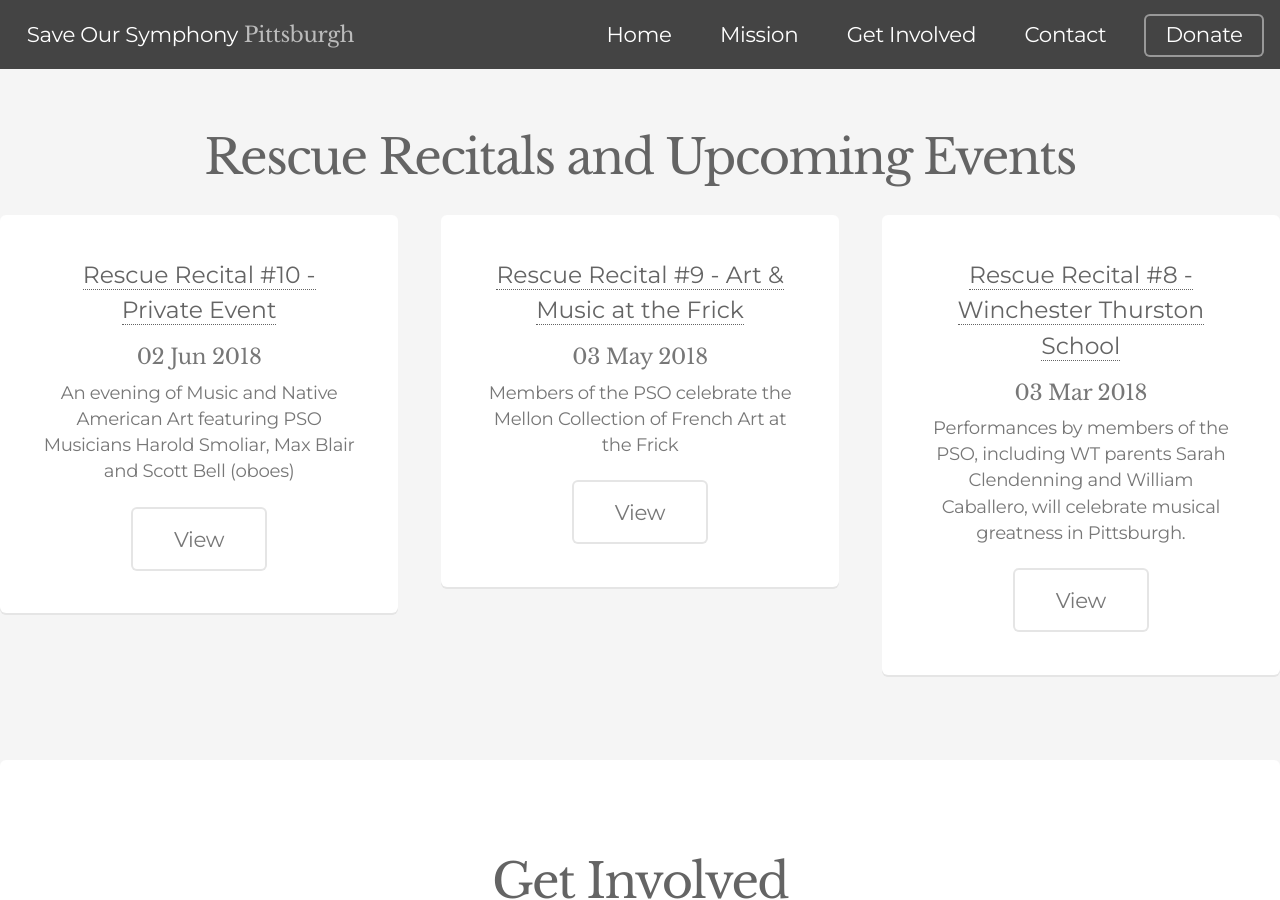
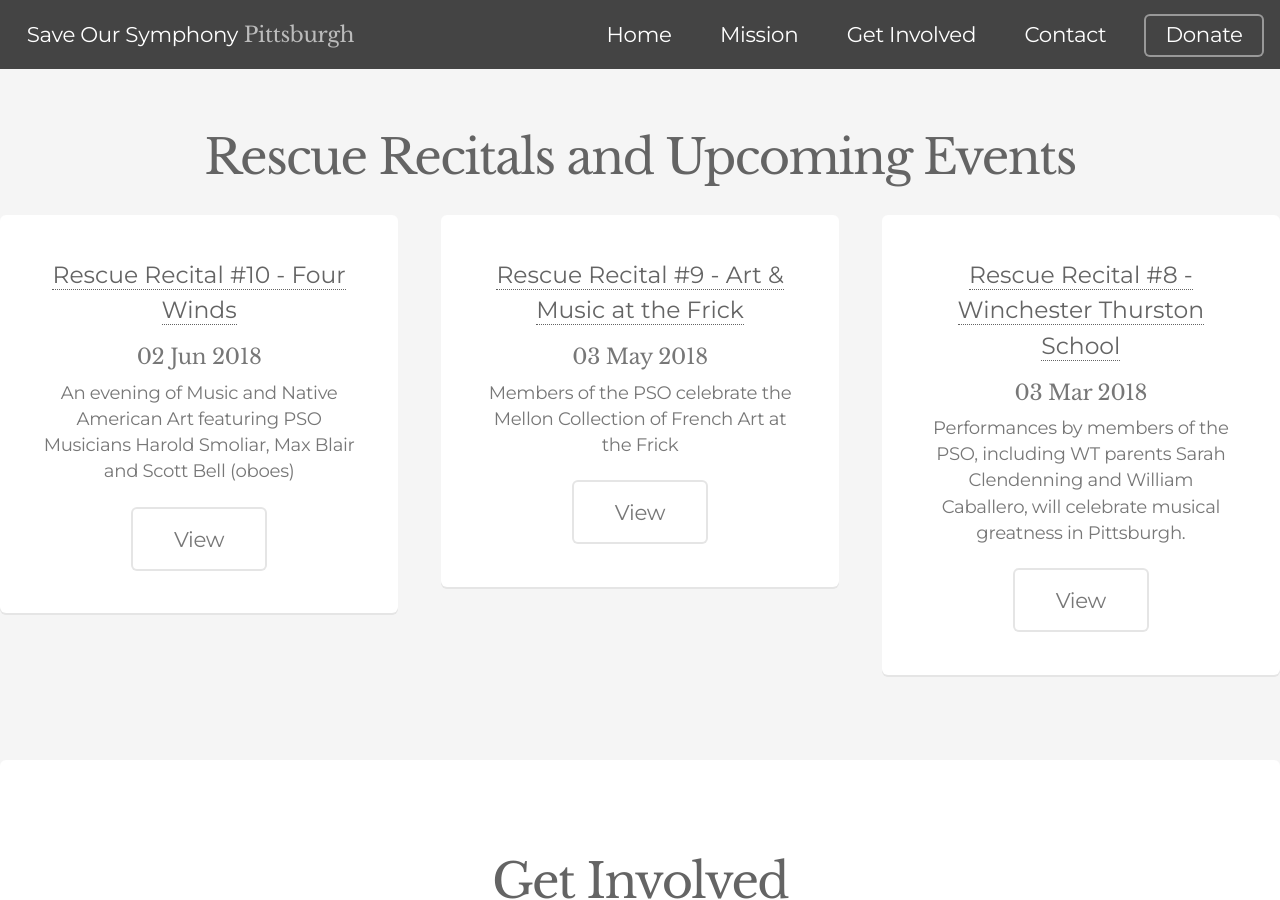
Before and after one commit to daraghbyrne/sospittsburgh, a Jekyll site: the page built from index.md, in a window 1280 px wide and 900 px high, scrolled down 1558 px. Built offline with Jekyll 4.4.1, drawn with Linux system fonts in a browser that asks for light colours; nearby versions of some CDN libraries.

Commit message:
updated to remove private event

```diff
--- a/_posts/events/2018-06-02-recital-four-winds.markdown
+++ b/_posts/events/2018-06-02-recital-four-winds.markdown
@@ -1,6 +1,6 @@
 ---
 layout: post
-title:  "Rescue Recital #10 - Private Event"
+title:  "Rescue Recital #10 - Four Winds"
 date:   2018-06-02 18:00:00 -0400
 categories: event events
 description: "An evening of Music and Native American Art featuring PSO Musicians Harold Smoliar, Max Blair and Scott Bell (oboes)"
@@ -8,7 +8,7 @@
 
 
 #### Rescue Recital  #10
-## Private Event
+## Four Winds Gallery
 ### Saturday, June 2nd, 2018, 6.00pm at the Four Winds Gallery
 
 
@@ -20,7 +20,6 @@
 > _Oboe:_ Max Blair; and <br/>
 > _Oboe:_ Scott Bell. <br/>
 
-__Please note this is a private concert for invited guests of the Four Winds Gallery.__
 
 ##### __Event Schedule__
 
```
